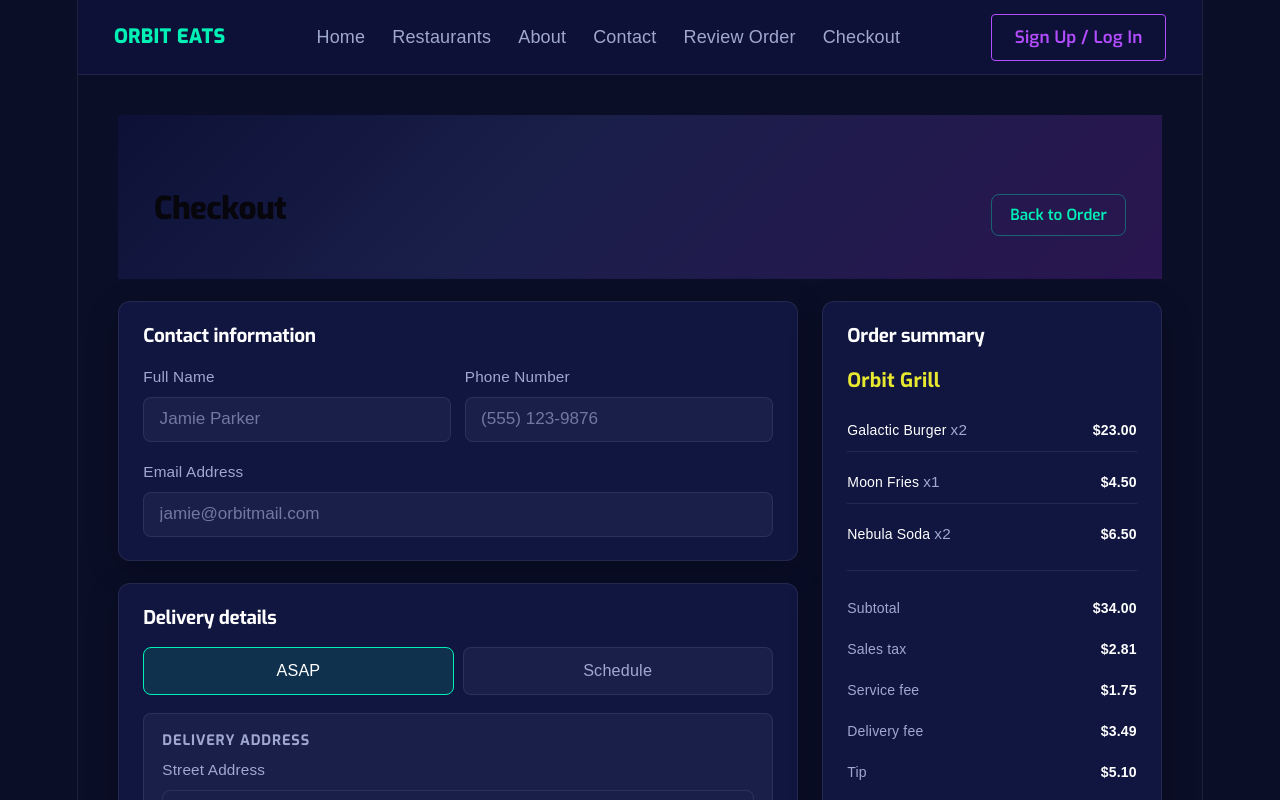
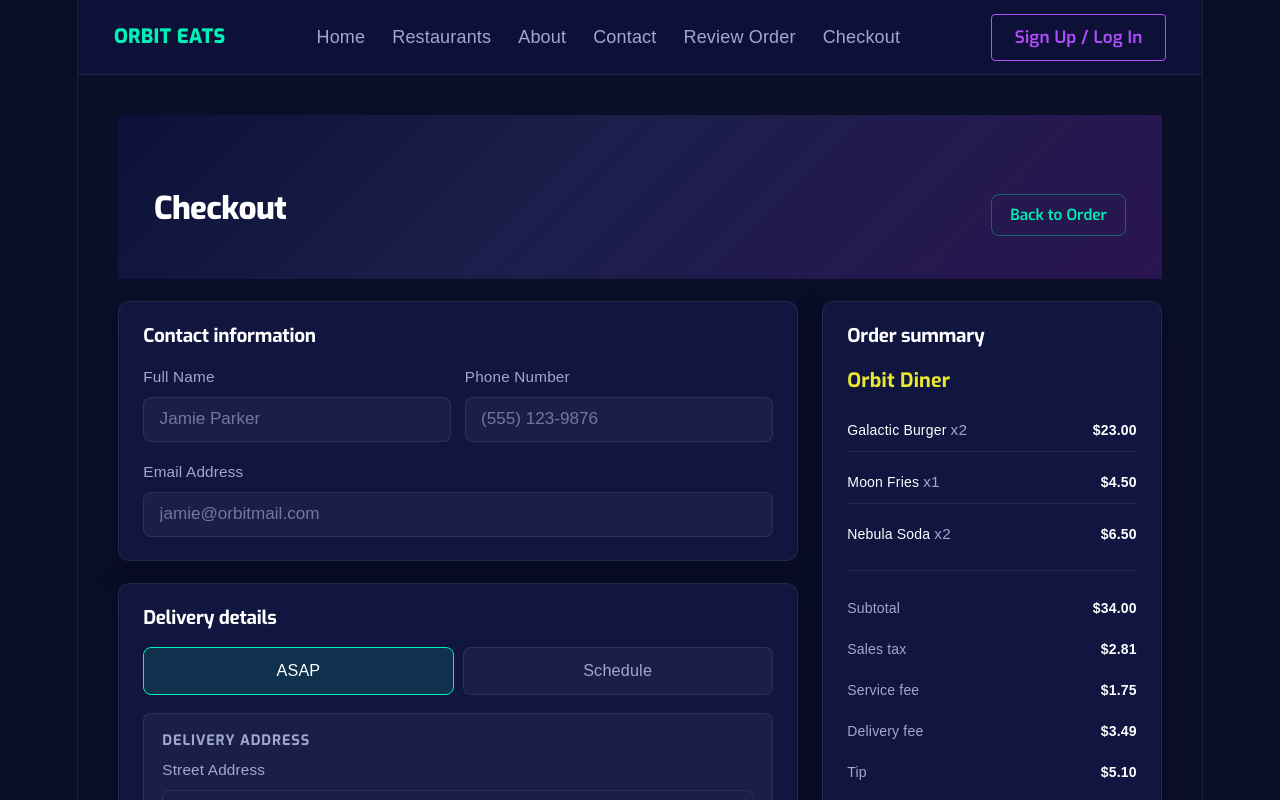
Before and after one commit to helloimfrei/orbit-eats-react, a React (Vite) app: page /checkout in a window 1280 px wide. Shown: the top 800 px of the page. Built offline with nearby package versions, Linux system fonts and the light colour scheme; a web font is replaced by a local one.

Commit message:
adjusted some styling

```diff
--- a/src/index.css
+++ b/src/index.css
@@ -1,7 +1,7 @@
 :root {
   --text: #6b6375;
-  --text-h: #08060d;
-  --bg: #fff;
+  --text-h: #fff;
+  --bg: #08060d;
   --border: #e5e4e7;
   --code-bg: #f4f3ec;
   --accent: #aa3bff;
--- a/src/pages/Checkout.jsx
+++ b/src/pages/Checkout.jsx
@@ -106,7 +106,7 @@ function AddressSection({ title, data, prefix, onFieldChange }) {
 function OrderSummary({ items, subtotal, tax, serviceFee, deliveryFee, tipAmount, total }) {
   return (
     <SectionCard title="Order summary">
-      <div className="restaurant-name">Orbit Grill</div>
+      <div className="restaurant-name">Orbit Diner</div>
       <ul className="order-lines">
         {items.map((item) => (
           <li key={item.id} className="order-line">
--- a/src/styles/checkout.css
+++ b/src/styles/checkout.css
@@ -12,6 +12,7 @@
 .checkout-title {
   font-size: 1.5rem;
   font-weight: 700;
+  color: #fff;
 }
 
 @media (min-width: 901px) {
--- a/src/styles/restaurants.css
+++ b/src/styles/restaurants.css
@@ -9,6 +9,7 @@
 .browse-title {
   font-size: 1.5rem;
   font-weight: 700;
+  color: #fff;
 }
 
 .browse-search {
```
